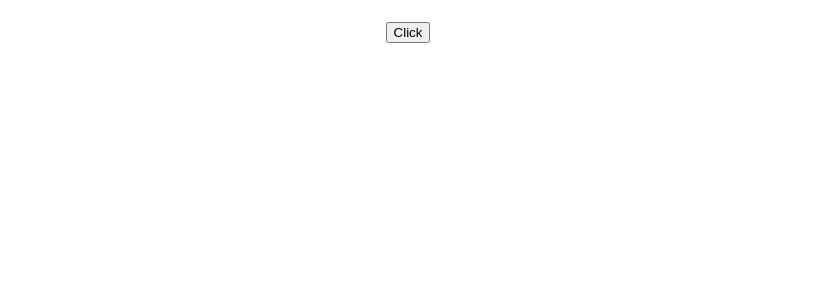
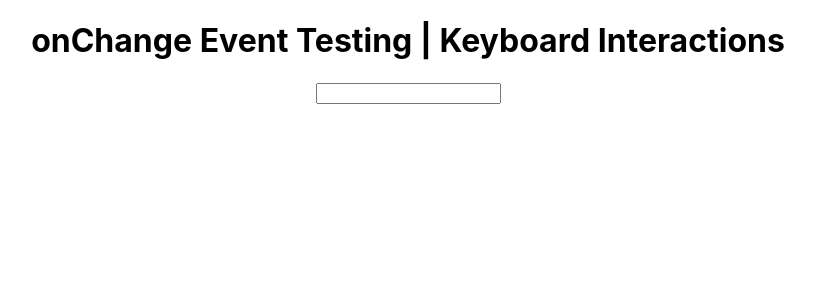
Before and after one commit to Faizanulghani/react-testing, a React (Create React App) app: page / in a window 1280 px wide. Shown: the top 300 px of the page, without its empty margins (232-1047 px from the left). Built offline with nearby package versions, Linux system fonts and the light colour scheme.

Commit message:
onChange Event Testing | Keyboard Interactions

```diff
--- a/src/App.js
+++ b/src/App.js
@@ -5,8 +5,9 @@ function App() {
   let [data, setData] = useState("");
   return (
     <div className="App">
-    <h1>{data}</h1>
-    <button onClick={() => setData("Hello")}>Click</button>
+      <h1>onChange Event Testing | Keyboard Interactions</h1>
+      <h2>{data}</h2>
+      <input type="texxt" value={data} onChange={(e) => setData(e.target.value)} />
     </div>
   );
 }
```
Also changed, not shown: 1 other file (tests, documents, lock files or other folders).
